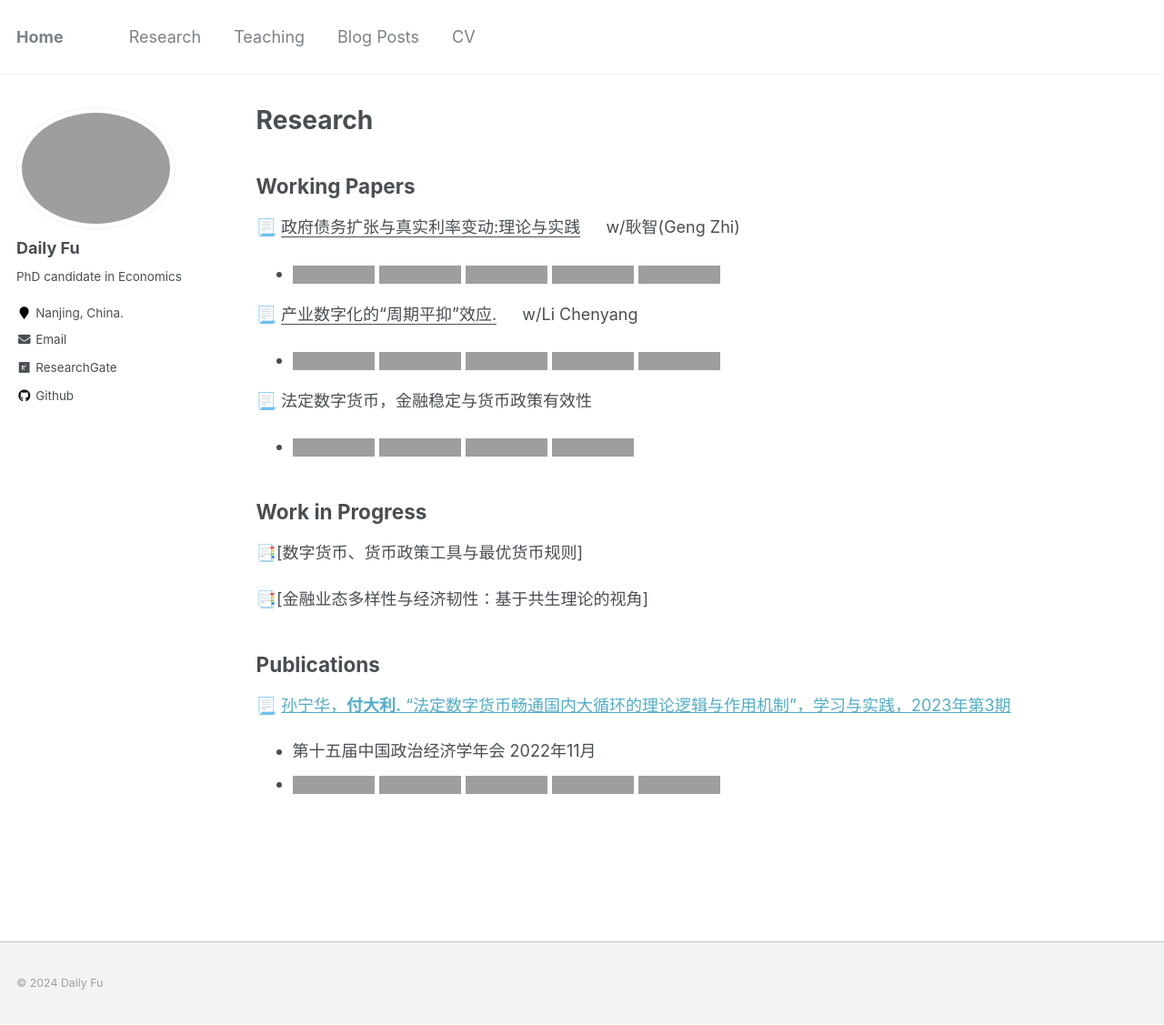
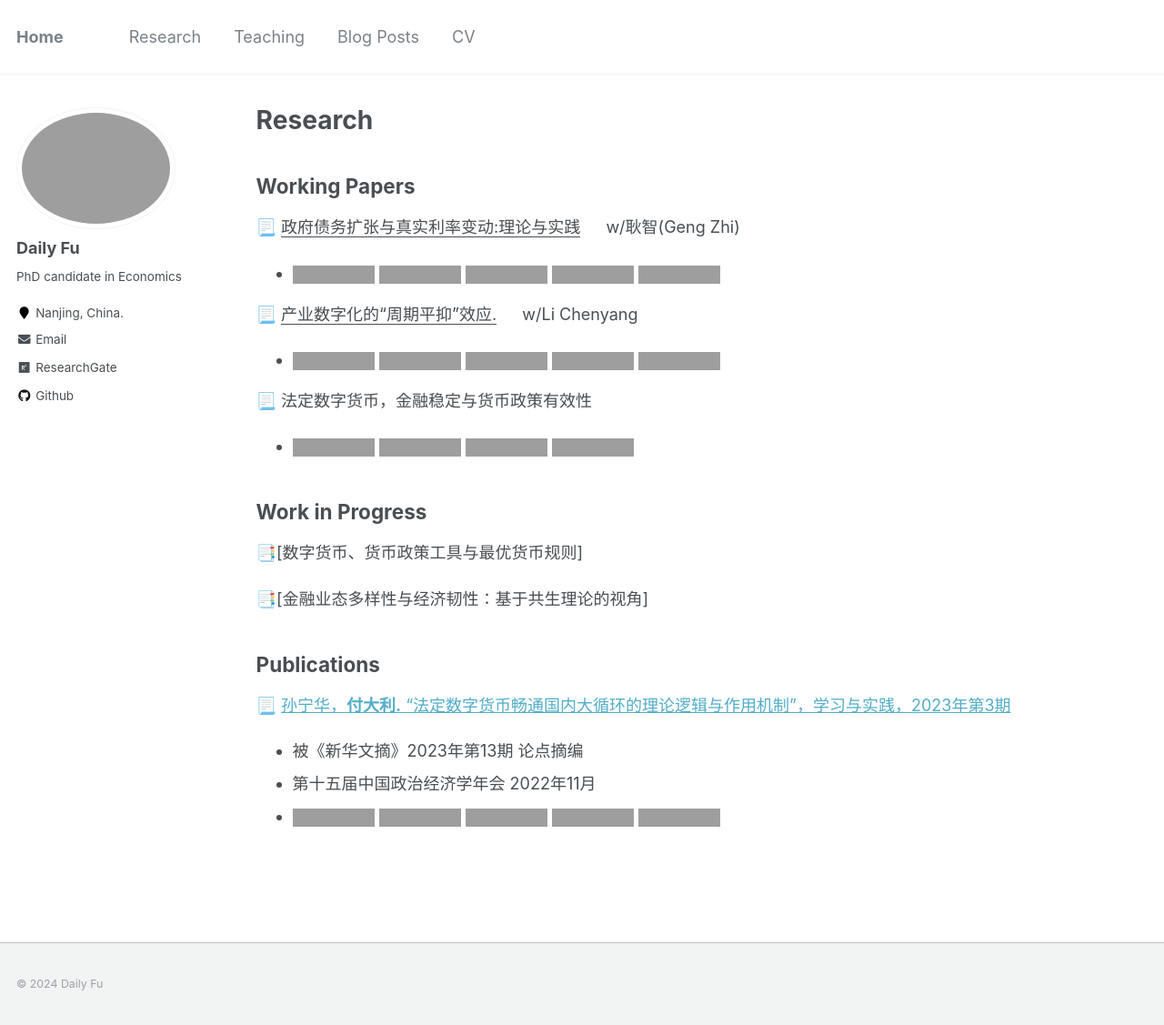
Before and after one commit to Dali-Fu/Dali-Fu.github.io, a Jekyll site: the page built from _pages/research.md, in a window 1280 px wide and 1127 px high, cut to the strip 0-1127 px from the top of the window. Shown: the whole strip at 91% size. Built offline with Jekyll 4.4.1, drawn with Linux system fonts in a browser that asks for light colours; grey boxes are pictures that could not be loaded.

Commit message:
Update research.md

```diff
--- a/_pages/research.md
+++ b/_pages/research.md
@@ -53,5 +53,6 @@ text-align: justify}
 ## Publications
 
 📃 [孙宁华，**付大利.** "法定数字货币畅通国内大循环的理论逻辑与作用机制"，学习与实践，2023年第3期](https://kns.cnki.net/kcms2/article/abstract?v=3uoqIhG8C44YLTlOAiTRKu87-SJxoEJu6LL9TJzd50kxTBeG-wrkloyyU2yvjngJWkKkH3Wn5889-3lvsA_4BsdeUI-R5F6g&uniplatform=NZKPT)
+  * 被《新华文摘》2023年第13期 论点摘编
   * 第十五届中国政治经济学年会    2022年11月
   * [![摘要](https://img.shields.io/badge/摘要-abstract-8A2BE2)](https://Dali-Fu.github.io/files/abstract4.md) [![下载: download](https://img.shields.io/badge/下载-download-green)](https://kns.cnki.net/kcms2/article/abstract?v=3uoqIhG8C44YLTlOAiTRKu87-SJxoEJu6LL9TJzd50kxTBeG-wrkloyyU2yvjngJWkKkH3Wn5889-3lvsA_4BsdeUI-R5F6g&uniplatform=NZKPT) [![工作论文版本](https://img.shields.io/badge/工作论文版本-emoji)](https://Dali-Fu.github.io/files/法定数字货币助力畅通国内大循环机制研究.pdf) [![slides](https://img.shields.io/badge/sildes-red)](https://Dali-Fu.github.io/files/第十五届中国政治经济学年会.pdf) [![code: data](https://img.shields.io/badge/code-data-blue)](https://Dali-Fu.github.io/files/CBCD_material.zip)
```
